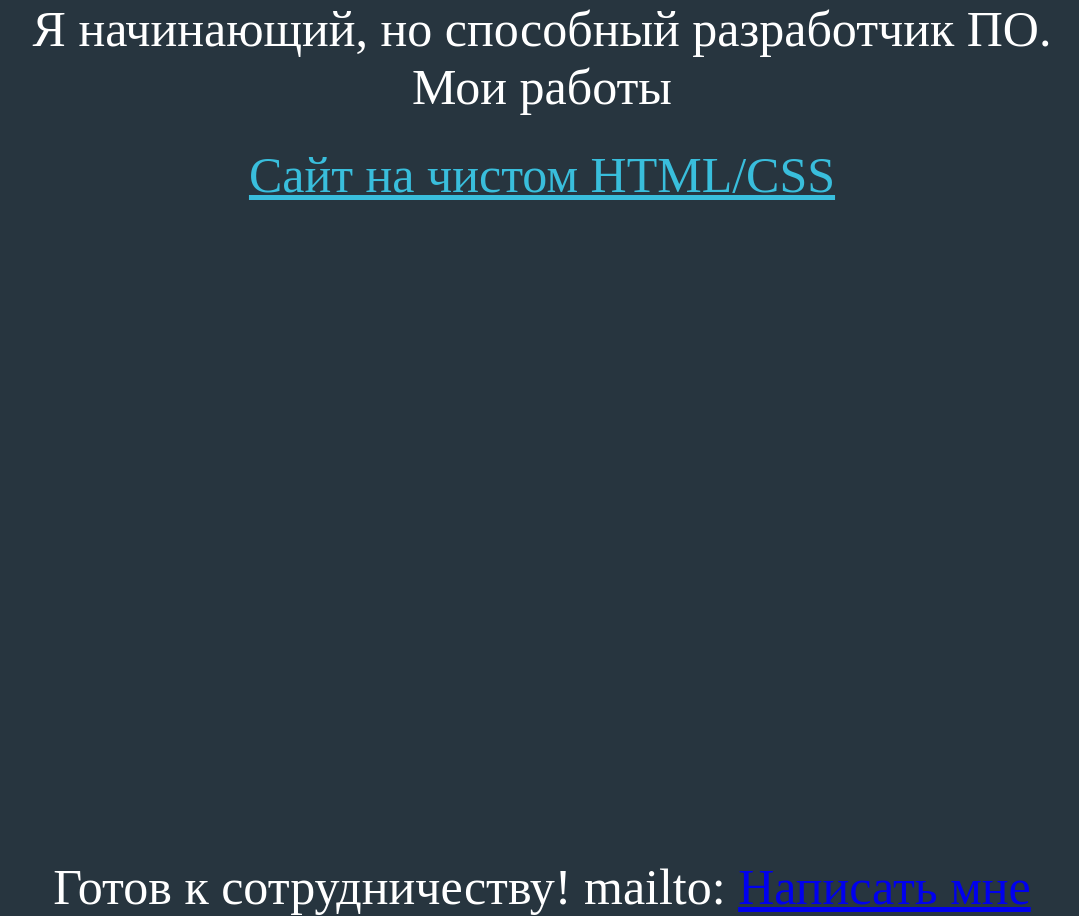
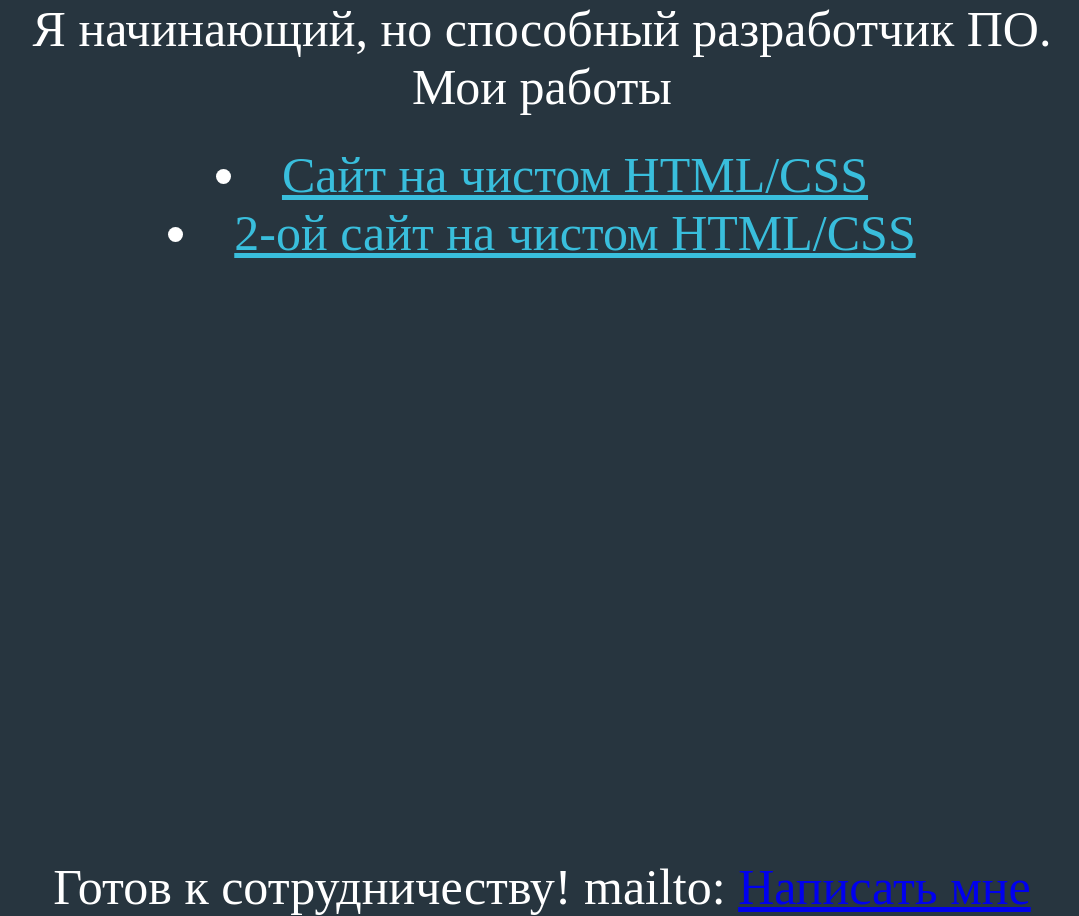
Before and after one commit to NikitaButorov/NikitaButorov.github.io, a plain HTML site: page index.html in a window 1280 px wide. Shown: the whole page, without its empty margins (98-1177 px from the left). Drawn offline with Linux system fonts and the light colour scheme.

Commit message:
добавлнения сайтов

```diff
--- a/index.html
+++ b/index.html
@@ -11,7 +11,10 @@
     <header>Я начинающий, но способный разработчик ПО.</header>
     <section class="container">Мои работы
         <div class="myProjects">
-            <a href="#">Сайт на чистом HTML/CSS</a>
+
+            <li><a href="/1/">Сайт на чистом HTML/CSS</a></li>
+            <li><a href="/2">2-ой сайт на чистом HTML/CSS</a></li>
+
         </div>
     </section>
 
```
